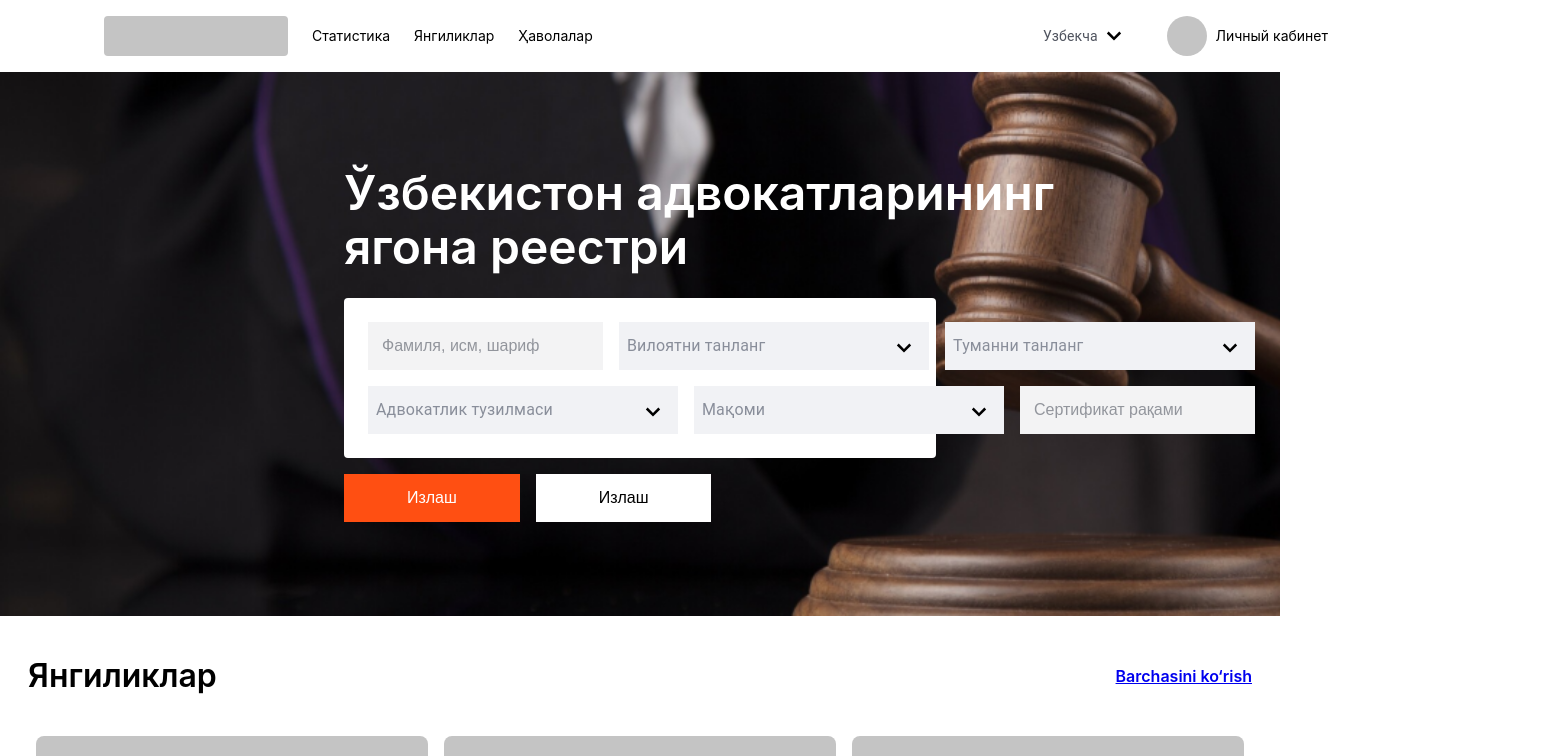
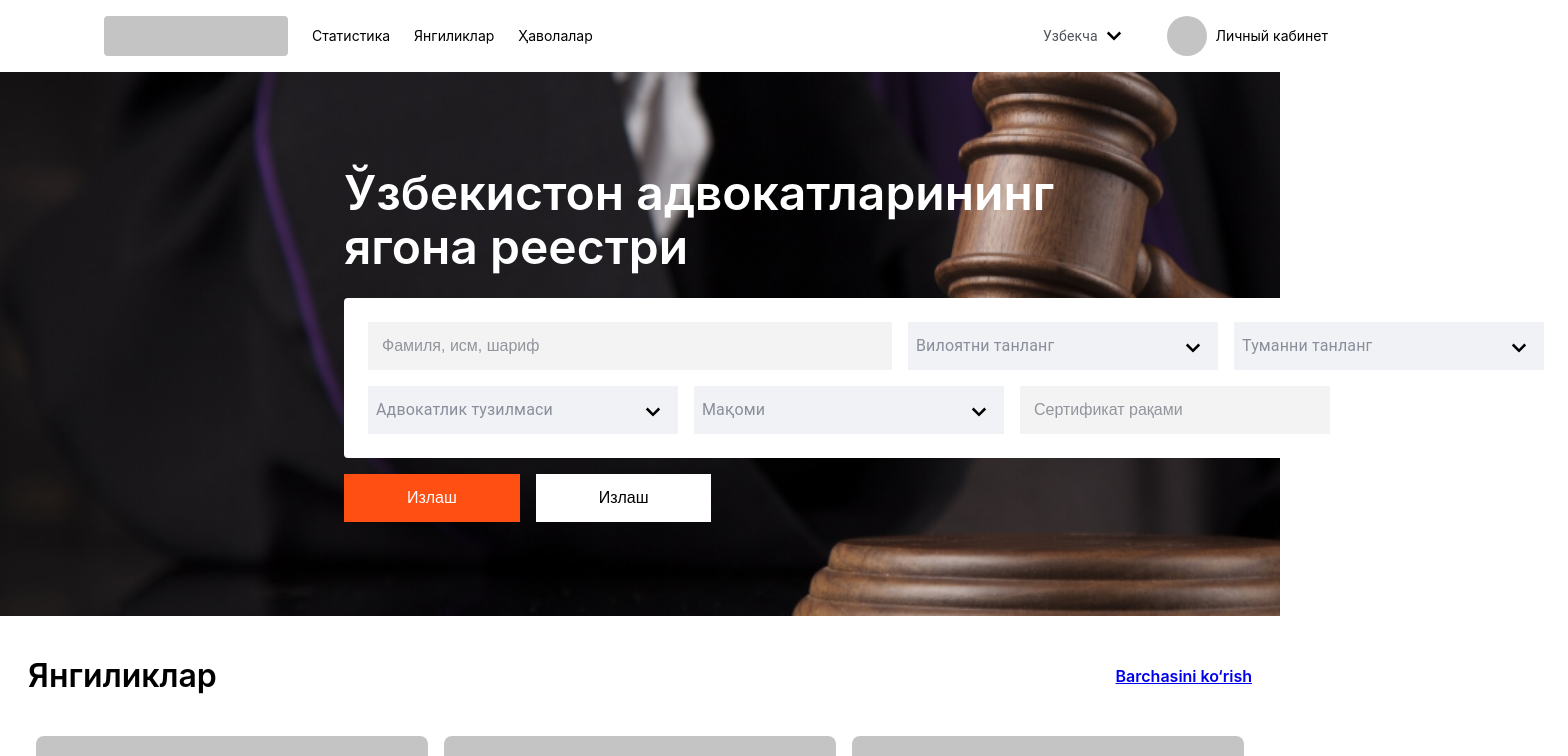
Before and after one commit to integratsiya/tashqi_integratsiya, a React (Create React App) app: page / in a window 1280 px wide. Shown: the top 756 px of the page, 1568 px wide, since content can reach past the window. Built offline with nearby package versions, Linux system fonts and the light colour scheme.

Commit message:
asdasdasd

```diff
--- a/src/components/BannerImage/StyledBanner.js
+++ b/src/components/BannerImage/StyledBanner.js
@@ -21,7 +21,7 @@ export const BannerTitle = styled.div`
 `;
 
 export const SelectContainer = styled.div`
-  max-width: ${({ width }) => width || "1224px"};
+  width: ${({ width }) => width || "1224px"};
   background-color: #fff;
   /* margin: 94px auto 64px; */
   border-radius: 4px;
```
